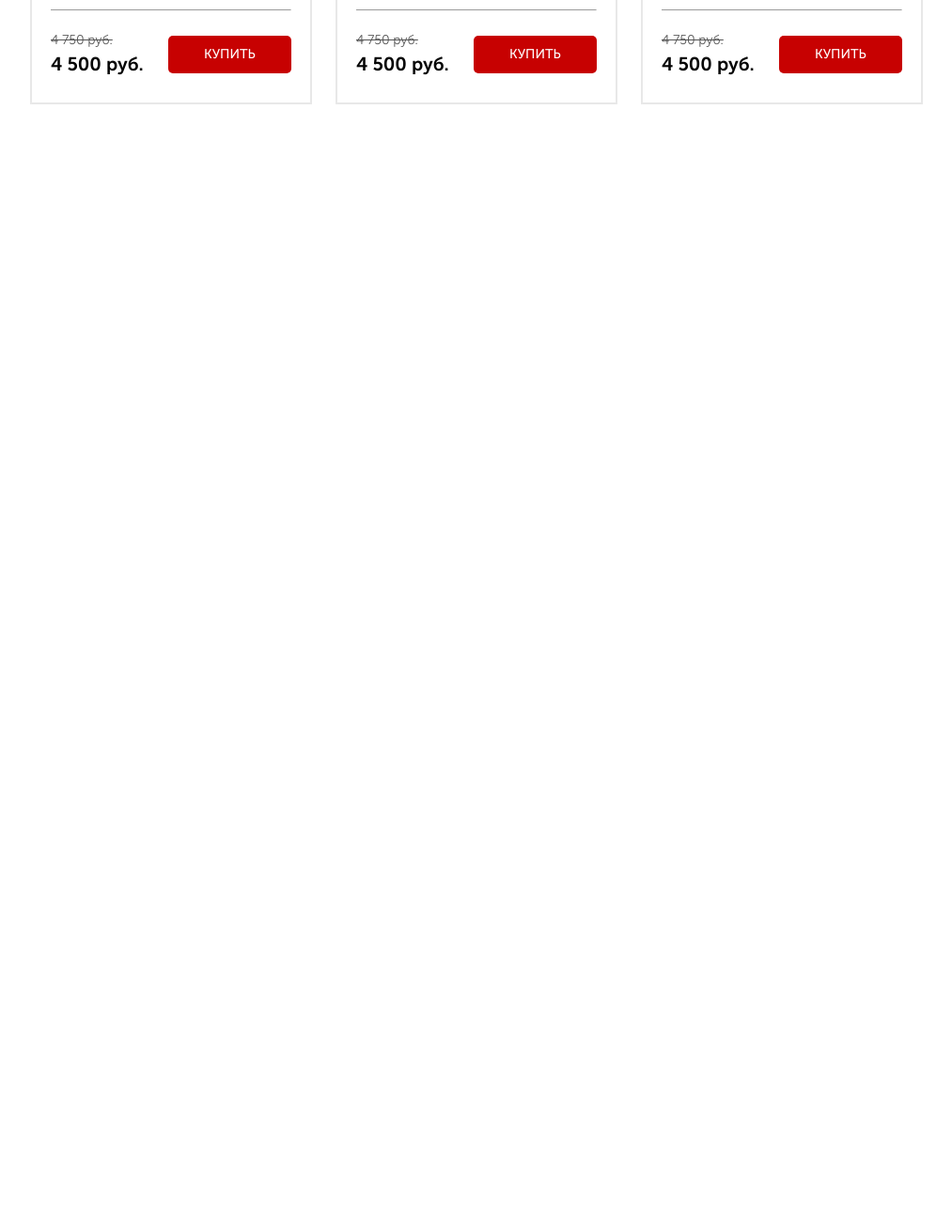
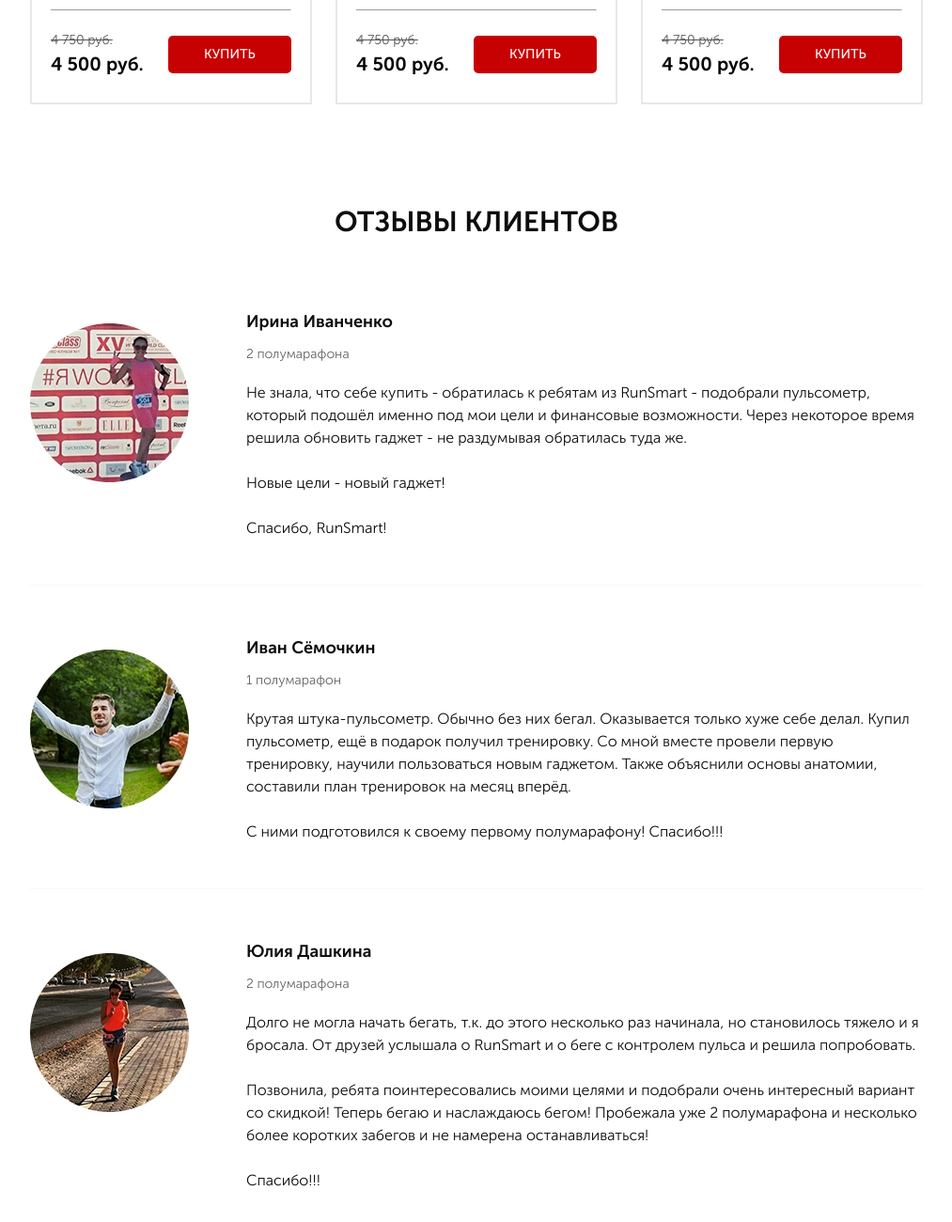
Before and after one commit to Jackinets/Pulse_step, a website: page src/index.html in a window 1280 px wide. Shown: the part 3729-5029 px from the top of the page at 94% size, without its empty margins (133-1146 px from the left). Before the commit the page ends 3943 px from the top, so only its background shows below. Drawn offline with nearby package versions, Linux system fonts and the light colour scheme.

Commit message:
add feedback block

```diff
--- a/src/index.html
+++ b/src/index.html
@@ -406,6 +406,57 @@
             </div>
         </div>
     </section>
+
+    <section class="feedback">
+        <div class="container">
+            <h2 class="title">Отзывы клиентов</h2>
+            <div class="feedback__item">
+                <img src="img/rewievs/1.jpg" alt="rewiev_1" class="feedback__img">
+                <div class="feedback__text">
+                    <div class="feedback__title">Ирина Иванченко</div>
+                    <div class="feedback__subtitle">2 полумарафона</div>
+                    <div class="feedback__descr">
+                    Не знала, что себе купить - обратилась к ребятам из RunSmart - подобрали пульсометр, который подошёл именно под мои цели и финансовые возможности.
+                    Через некоторое время решила обновить гаджет - не раздумывая обратилась туда же.
+                    <br><br>
+                    Новые цели - новый гаджет!
+                    <br><br>
+                    Спасибо, RunSmart!
+                    </div>
+                </div>
+            </div>
+            <hr>
+            <div class="feedback__item">
+                <img src="img/rewievs/2.jpg" alt="rewiev_2" class="feedback__img">
+                <div class="feedback__text">
+                    <div class="feedback__title">Иван Сёмочкин</div>
+                    <div class="feedback__subtitle">1 полумарафон</div>
+                    <div class="feedback__descr">
+                    Крутая штука-пульсометр. Обычно без них бегал. Оказывается только хуже себе делал.
+                    Купил пульсометр, ещё в подарок получил тренировку. Со мной вместе провели первую тренировку, научили пользоваться новым гаджетом. Также объяснили основы анатомии, составили план тренировок на месяц вперёд.
+                    <br><br>
+                    С ними подготовился к своему первому полумарафону! Спасибо!!!
+                    </div>
+                </div>
+
+            </div>
+            <hr>
+            <div class="feedback__item">
+                <img src="img/rewievs/3.jpg" alt="rewiev_3" class="feedback__img">
+                <div class="feedback__text">
+                    <div class="feedback__title">Юлия Дашкина</div>
+                    <div class="feedback__subtitle">2 полумарафона</div>
+                    <div class="feedback__descr">
+                    Долго не могла начать бегать, т.к. до этого несколько раз начинала, но становилось тяжело и я бросала. От друзей услышала о RunSmart и о беге с контролем пульса и решила попробовать.
+                    <br> <br>
+                    Позвонила, ребята поинтересовались моими целями и подобрали очень интересный вариант со скидкой! Теперь бегаю и наслаждаюсь бегом! Пробежала уже 2 полумарафона и несколько более коротких забегов и не намерена останавливаться!
+                    <br><br>
+                    Спасибо!!!
+                    </div>
+                </div>
+            </div>
+        </div>
+    </section>
     <script src="https://cdnjs.cloudflare.com/ajax/libs/tiny-slider/2.9.2/min/tiny-slider.js"></script>
     <script src="https://ajax.googleapis.com/ajax/libs/jquery/1.12.4/jquery.min.js"></script>
     <script src="js/script.js"></script>
--- a/src/sass/style.scss
+++ b/src/sass/style.scss
@@ -19,3 +19,4 @@
 @import 'blocks/forms';
 @import 'blocks/carousel';
 @import 'blocks/catalog';
+@import 'blocks/feedback'
```
Also changed, not shown: src/css/style.min.css, src/js/script.js (line endings or trailing spaces).
